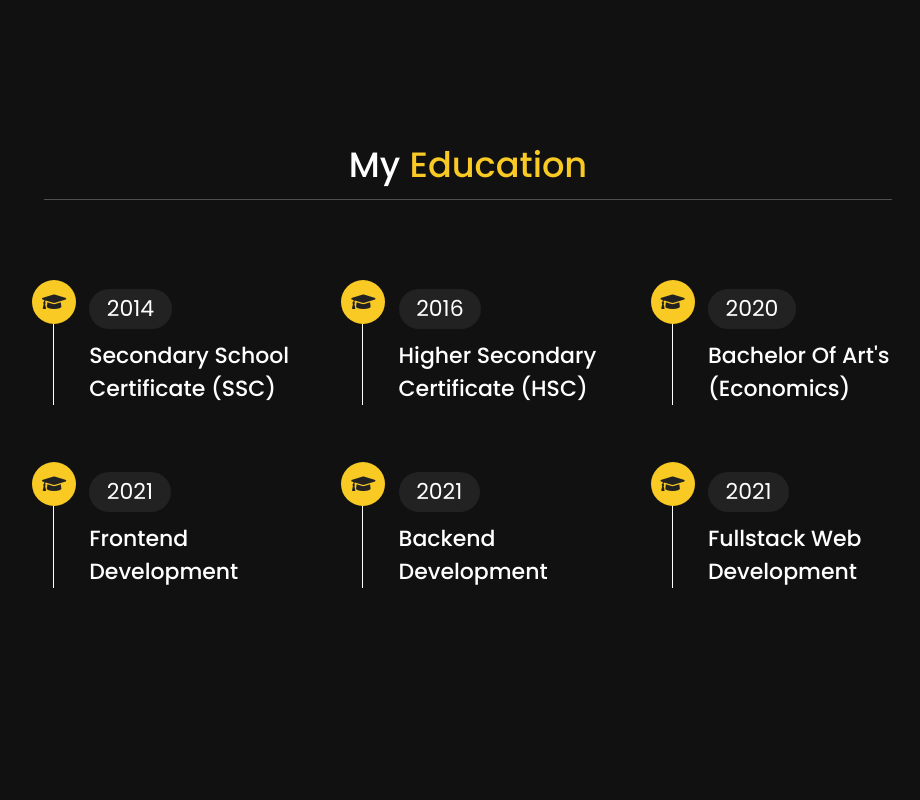
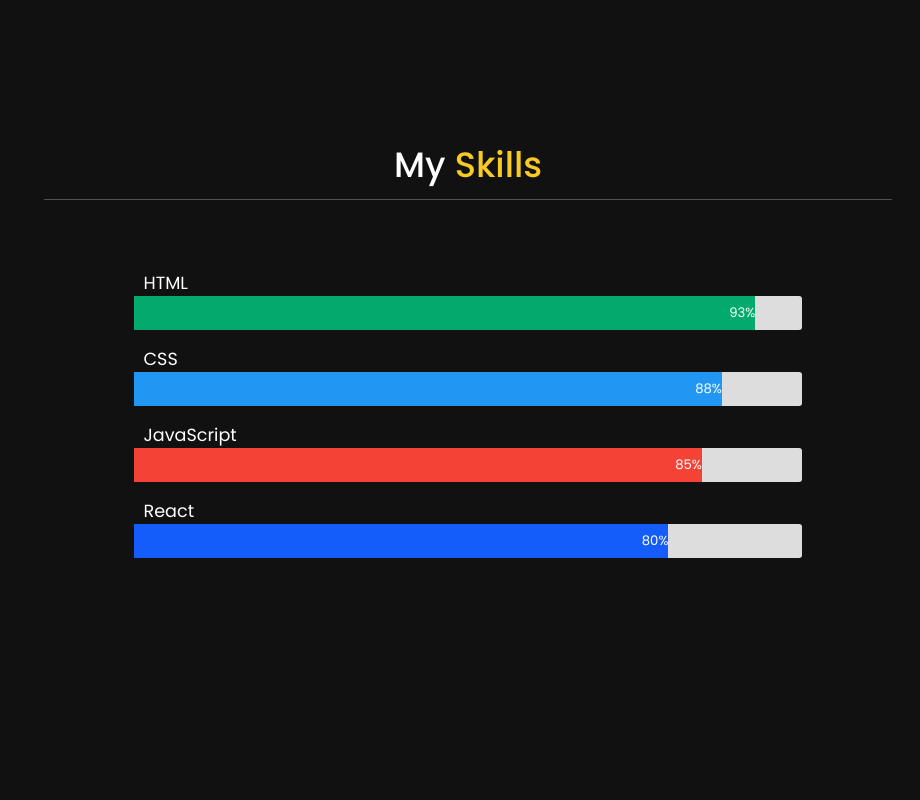
Before and after one commit to sheikhsadi08/My-Portfolio, a plain HTML site: page index.html in a window 1280 px wide. Shown: the part 1480-2280 px from the top of the page, without its empty margins (326-1246 px from the left). Drawn offline with nearby package versions, Linux system fonts and the light colour scheme.

Commit message:
new update

```diff
--- a/css/style.css
+++ b/css/style.css
@@ -284,6 +284,48 @@ header .navbar ul li a:hover {
     background: var(--yellow);
 }
 
+
+
+
+/* Make sure that padding behaves as expected */
+* {box-sizing:border-box}
+
+/* Container for skill bars */
+.container {
+    width: 70%;
+    background-color: #ddd;
+    margin: auto;
+    border-radius: 3px;
+}
+
+.bar-section {
+    margin-top: 70px;
+}
+
+.skill-bar p {
+    color: white;
+    font-size: 2rem;
+    position: relative;
+    left: 16%;
+    margin-top: 1.8rem;
+}
+
+.skills {
+  text-align: right;
+  padding-top: 7px;
+  padding-bottom: 7px;
+  color: white;
+}
+
+.html {width: 93%; background-color: #04AA6D; font-size: 1.5rem;}
+.css {width: 88%; background-color: #2196F3; font-size: 1.5rem;}
+.js {width: 85%; background-color: #f44336; font-size: 1.5rem;}
+.php {width: 80%; background-color: #145dfa; font-size: 1.5rem;}
+
+
+
+
+
 .portfolio .box-container {
     display: flex;
     align-items: center;
--- a/index.html
+++ b/index.html
@@ -29,7 +29,7 @@
 <body>
 
     <!-- header section starts -->
-    <header class="animate__animated animate__backInLeft">
+    <header class="animate__animated animate__backInLeft animate__slow">
         <div class="user">
             <img src="./images/profile.JPG" alt="">
             <h3 class="name">Sheikh Sadi</h3>
@@ -40,7 +40,7 @@
             <ul>
                 <li><a href="#home">home</a></li>
                 <li><a href="#about">about</a></li>
-                <li><a href="#education">education</a></li>
+                <li><a href="#skill-bar">skills</a></li>
                 <li><a href="#portfolio">portfolio</a></li>
                 <li><a href="#contact">contact</a></li>
             </ul>
@@ -52,7 +52,7 @@
 
 
     <!-- home section starts -->
-        <section class="animate__animated animate__lightSpeedInRight home" id="home">
+        <section class="wow animate__animated animate__slideInRight animate__slow home" id="home">
             <h3>HI THERE !</h3>
             <h1>I'M <span>Sheikh Sadi</span></h1>
             <p>I don’t just build websites, I build websites that SELLS.</p>
@@ -67,14 +67,14 @@
 
             <div class="row">
 
-                <div class="info">
+                <div class="wow animate__animated animate__bounceInDown info">
                     <h3> <span>Name : </span>Sheikh Sadi</h3>
                     <h3> <span>Age : </span>26</h3>
                     <h3> <span>Language : </span>Bangla, English</h3>
                     <a href="https://drive.google.com/u/0/uc?id=1V9FugltAOlMdTWGBGiO4qiXFRqGxCneW&export=download"><button class="btn">Download CV <i class="fas fa-download"></i></button></a>
                 </div>
 
-                <div class="wow animate__animated animate__backInRight counter">
+                <div class="wow animate__animated animate__bounceInUp counter">
 
                     <div class="box">
                         <span>2+</span>
@@ -102,7 +102,7 @@
     <!-- about section ends -->
 
     <!-- education section starts -->
-        <section class="education" id="education">
+        <!-- <section class="education" id="education">
             <h1 class="heading">My <span>Education</span></h1>
 
             <div class="box-container">
@@ -142,27 +142,54 @@
                     <h3>Fullstack Web Development</h3>
                 </div>
             </div>
+        </section> -->
+    <!-- education section ends -->
+
+    <!-- Skills Section -->
+        <section class="skill-bar" id="skill-bar">
+            <h1 class="heading">My <span>Skills</span></h1>
+
+            <div class="bar-section">
+                <p class="wow animate__animated animate__slideInRight">HTML</p>
+                <div class="wow animate__animated animate__slideInLeft animate__slower container">
+                    <div class="skills html">93%</div>
+                </div>
+
+                <p class="wow animate__animated animate__slideInLeft">CSS</p>
+                <div class="wow animate__animated animate__slideInRight animate__slower container">
+                    <div class="skills css">88%</div>
+                </div>
+
+                <p class="wow animate__animated animate__slideInRight">JavaScript</p>
+                <div class="wow animate__animated animate__slideInLeft animate__slower container">
+                    <div class="skills js">85%</div>
+                </div>
+
+                <p class="wow animate__animated animate__slideInLeft">React</p>
+                <div class="wow animate__animated animate__slideInRight animate__slower container">
+                    <div class="skills php">80%</div>
+                </div>
+            </div>
         </section>
-    <!-- education section ends -->
 
     <!-- portfolio section starts -->
         <section class="portfolio" id="portfolio">
             <h1 class="heading">My <span>Portfolio</span></h1>
 
             <div class="box-container">
-                <div class="box">
+                <div class="wow animate__animated animate__fadeInTopLeft animate__slow box">
                     <a href="https://prolaundry-fullstack.firebaseapp.com/" target="_blank"><img src="./images/Screenshot_1.png" alt=""></a>
                     <h2>Laundry Service</h2>
                 </div>
 
 
-                <div class="box">
+                <div class="wow animate__animated animate__fadeInUp animate__slowe box">
                     <a href="https://sunrise-mart-fullstack.firebaseapp.com" target="_blank"><img src="./images/Screenshot_2.png" alt=""></a>
                     <h2>E-Commerce</h2>
                 </div>
 
 
-                <div class="box">
+                <div class="wow animate__animated animate__fadeInTopRight animate__slow box">
                     <a href="https://react-authentication-project.netlify.app/" target="_blank"><img src="./images/Screenshot_3.png" alt=""></a>
                     <h2>Vehicle Service</h2>
                 </div>
@@ -177,7 +204,7 @@
             <h1 class="heading"><span>Contact</span> Me</h1>
 
             <div class="row">
-                <div class="content">
+                <div class="wow animate__animated animate__fadeInTopRight animate__slow content">
                     <h3 class="title">Contact Info</h3>
 
                     <div class="info">
@@ -188,7 +215,7 @@
                     </div>
                 </div>
 
-                <form action="">
+                <form class="wow animate__animated animate__fadeInTopLeft animate__slow" action="">
 
                     <input type="text" placeholder="Name" class="box">
                     <input type="email" placeholder="Email" class="box">
```
